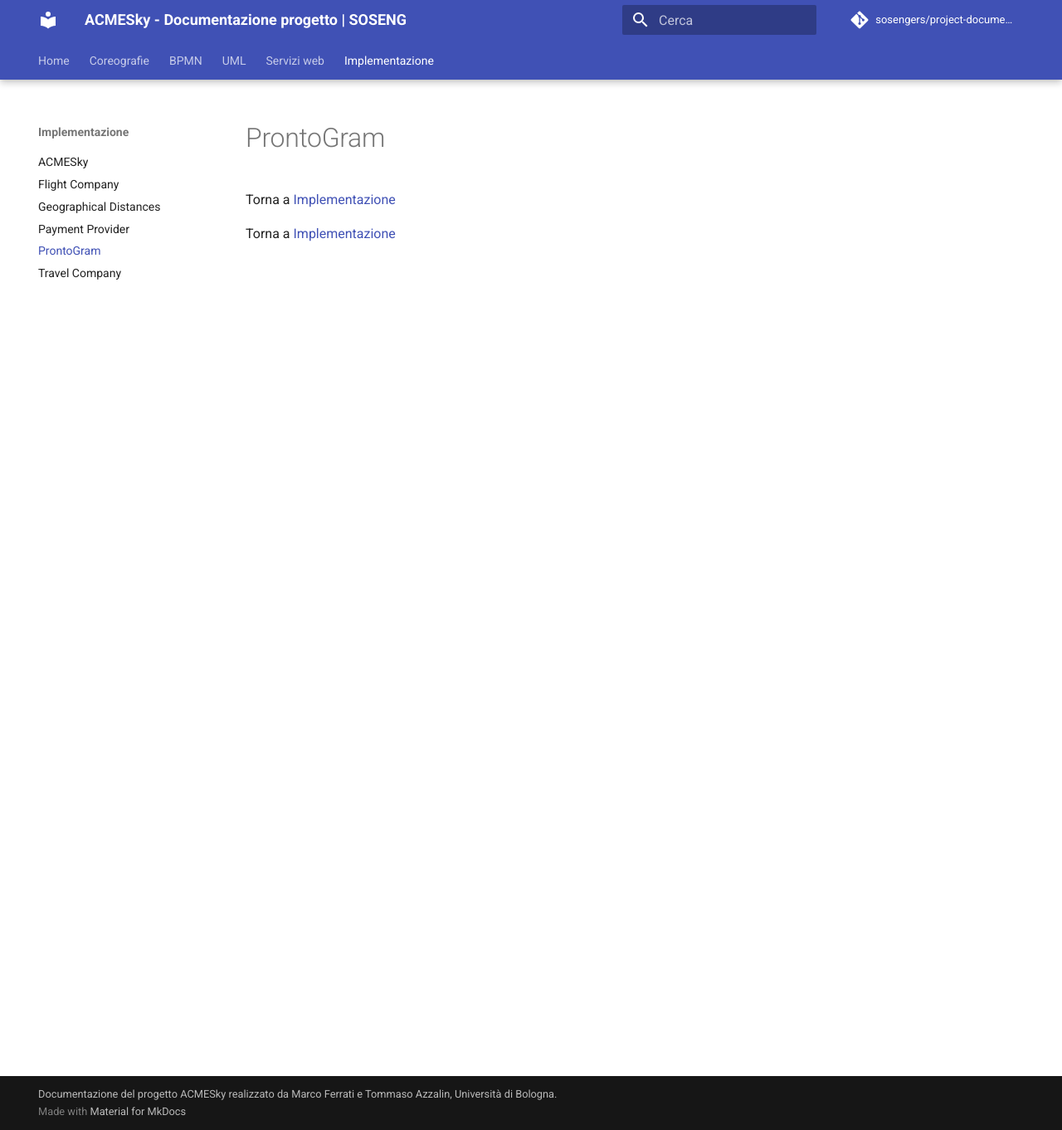
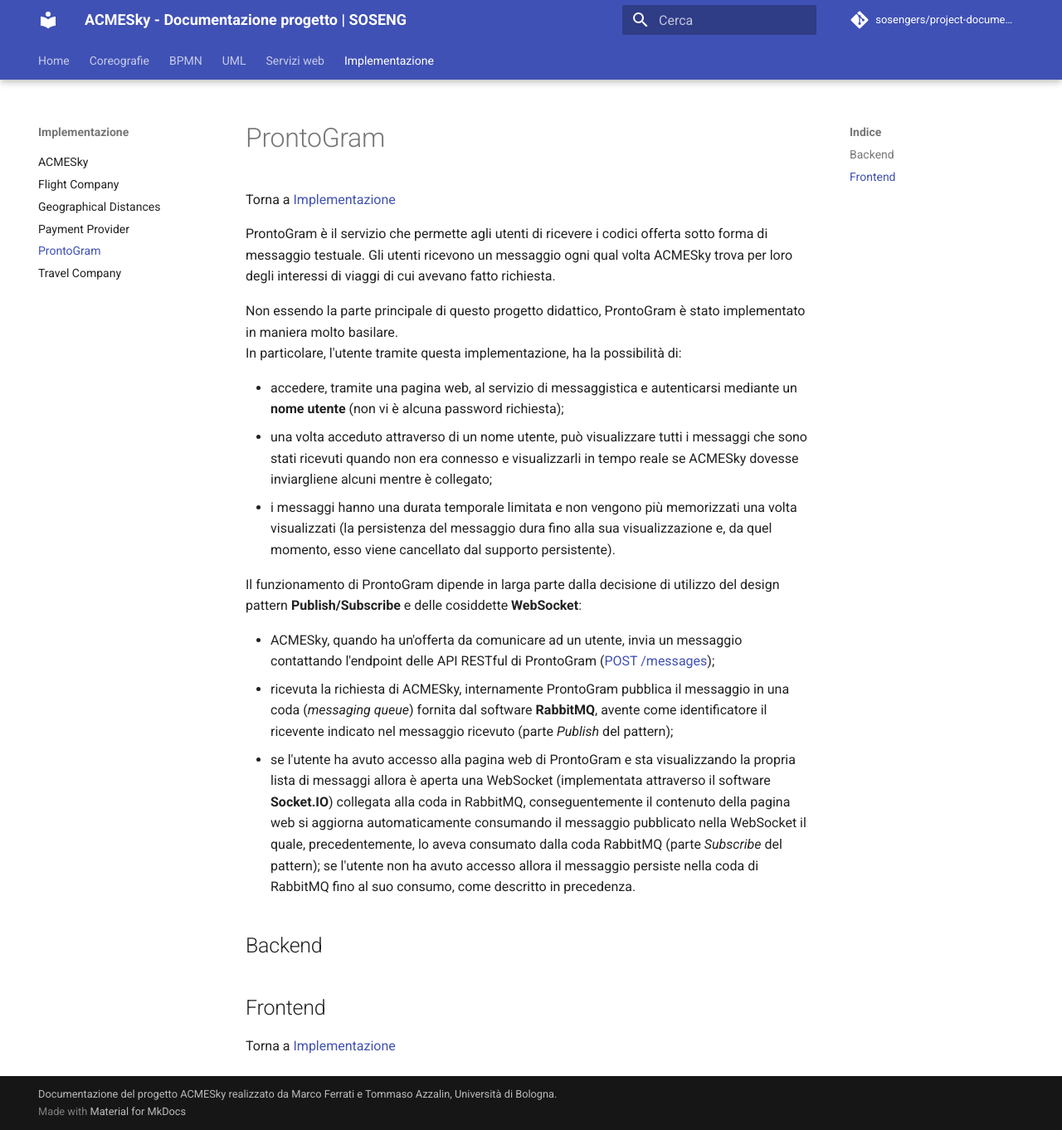
Before and after one commit to sosengers/project-documentation, an MkDocs documentation site: the page built from docs/implementazione/prontogram.md, in a window 1280 px wide and 1362 px high. Shown: the whole window at 83% size. Built offline with MkDocs 1.6.1 and Material for MkDocs 9.7.7, drawn with Linux system fonts in a browser that asks for light colours; comment, search, counter and statistics services are not loaded.

Commit message:
iniziata documentazione prontogram

```diff
--- a/docs/implementazione/prontogram.md
+++ b/docs/implementazione/prontogram.md
@@ -1,5 +1,23 @@
 Torna a [Implementazione](../implementazione.md)
 
-<!-- contenuto pagina qui -->
+ProntoGram è il servizio che permette agli utenti di ricevere i codici offerta sotto forma di messaggio testuale.
+Gli utenti ricevono un messaggio ogni qual volta ACMESky trova per loro degli interessi di viaggi di cui avevano fatto richiesta.
+
+Non essendo la parte principale di questo progetto didattico, ProntoGram è stato implementato in maniera molto basilare.
+In particolare, l'utente tramite questa implementazione, ha la possibilità di:
+
+- accedere, tramite una pagina web, al servizio di messaggistica e autenticarsi mediante un **nome utente** (non vi è alcuna password richiesta);
+- una volta acceduto attraverso di un nome utente, può visualizzare tutti i messaggi che sono stati ricevuti quando non era connesso e visualizzarli in tempo reale se ACMESky dovesse inviargliene alcuni mentre è collegato;
+- i messaggi hanno una durata temporale limitata e non vengono più memorizzati una volta visualizzati (la persistenza del messaggio dura fino alla sua visualizzazione e, da quel momento, esso viene cancellato dal supporto persistente).
+
+Il funzionamento di ProntoGram dipende in larga parte dalla decisione di utilizzo del design pattern **Publish/Subscribe** e delle cosiddette **WebSocket**:
+
+- ACMESky, quando ha un'offerta da comunicare ad un utente, invia un messaggio contattando l'endpoint delle API RESTful di ProntoGram ([POST /messages](../serviziweb/prontogram.md#sendmessage));
+- ricevuta la richiesta di ACMESky, internamente ProntoGram pubblica il messaggio in una coda (*messaging queue*) fornita dal software **RabbitMQ**, avente come identificatore il ricevente indicato nel messaggio ricevuto (parte *Publish* del pattern);
+- se l'utente ha avuto accesso alla pagina web di ProntoGram e sta visualizzando la propria lista di messaggi allora è aperta una WebSocket (implementata attraverso il software **Socket.IO**) collegata alla coda in RabbitMQ, conseguentemente il contenuto della pagina web si aggiorna automaticamente consumando il messaggio pubblicato nella WebSocket il quale, precedentemente, lo aveva consumato dalla coda RabbitMQ (parte *Subscribe* del pattern); se l'utente non ha avuto accesso allora il messaggio persiste nella coda di RabbitMQ fino al suo consumo, come descritto in precedenza.
+
+## Backend
+
+## Frontend
 
 Torna a [Implementazione](../implementazione.md)
```
Also changed, not shown: docs/implementazione.md (+1 -4 lines).
